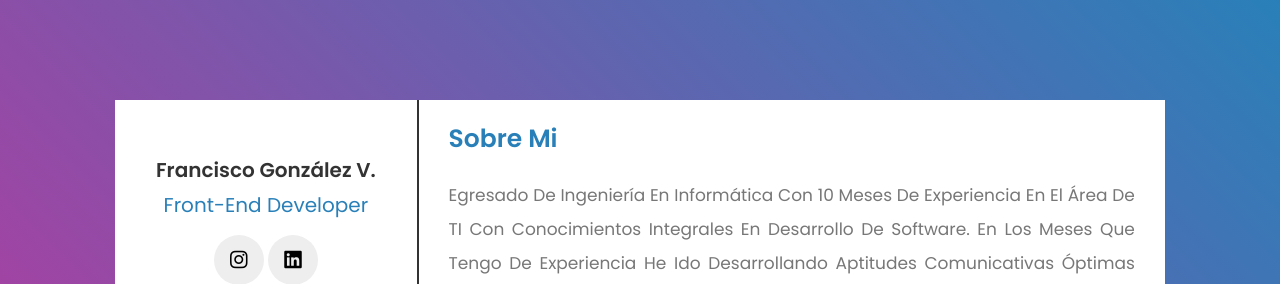
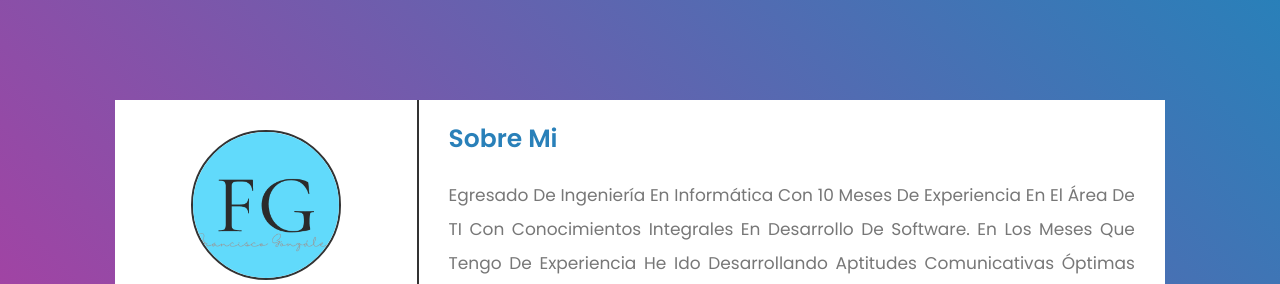
Before and after one commit to fgonzavz/Personal-Portfolio-Website, a plain HTML site: page index.html in a window 1280 px wide. Shown: the top 284 px of the page. Drawn offline with Linux system fonts and the light colour scheme.

Commit message:
se agrega el logo y favicon

```diff
--- a/css/style.css
+++ b/css/style.css
@@ -70,6 +70,13 @@
         left: 0;
         border-right: 2PX solid var(--black);
         align-self: flex-start;
+    }
+
+    .container .profile img {
+        height: 150px;
+        width: 150px;
+        border-radius: 50%;
+        border: 2px solid var(--black);
     }
 
     .container .profile h3 {
--- a/index.html
+++ b/index.html
@@ -5,10 +5,11 @@
     <meta charset="UTF-8">
     <meta http-equiv="X-UA-Compatible" content="IE=edge">
     <meta name="viewport" content="width=device-width, initial-scale=1.0">
-    <title>Portfolio-Francisco González V.</title>
+    <title>Francisco González V.</title>
     <link rel="stylesheet" href="https://cdnjs.cloudflare.com/ajax/libs/font-awesome/6.0.0-beta3/css/all.min.css" integrity="sha512-Fo3rlrZj/k7ujTnHg4CGR2D7kSs0v4LLanw2qksYuRlEzO+tcaEPQogQ0KaoGN26/zrn20ImR1DfuLWnOo7aBA==" crossorigin="anonymous" referrerpolicy="no-referrer"
     />
     <link rel="stylesheet" href="css/style.css">
+    <link rel="shortcut icon" href="img/logo.png" type="image/x-icon">
 
 </head>
 
@@ -16,7 +17,7 @@
 
     <div class="container">
         <div class="profile">
-            <img src="" alt="">
+            <img src="img/logo.png" alt="logo personal">
             <h3>Francisco González V.</h3>
             <p>Front-end Developer</p>
             <div class="share">
```
Also changed, not shown: img/logo.png (added).
